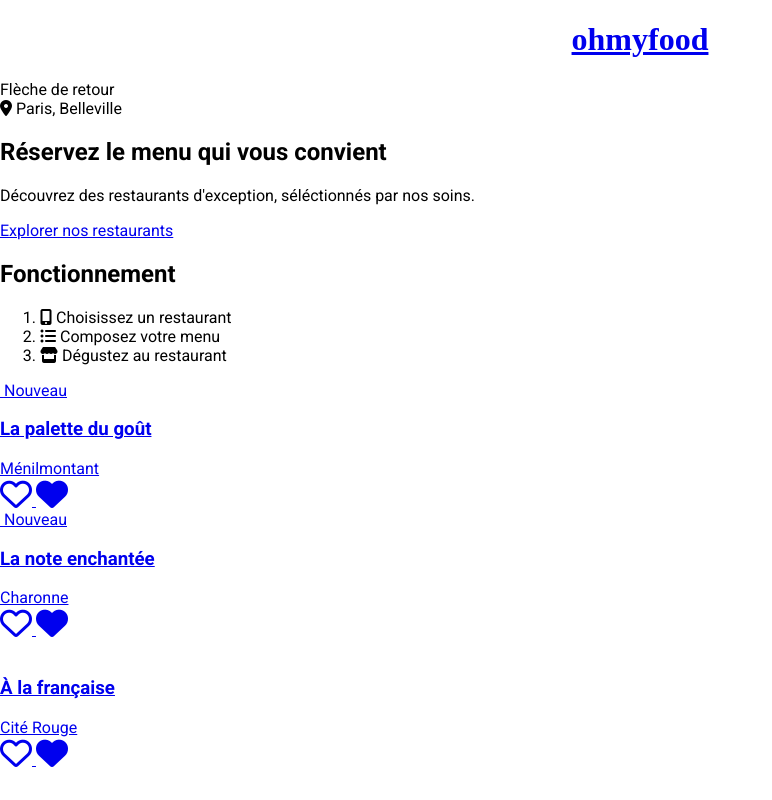
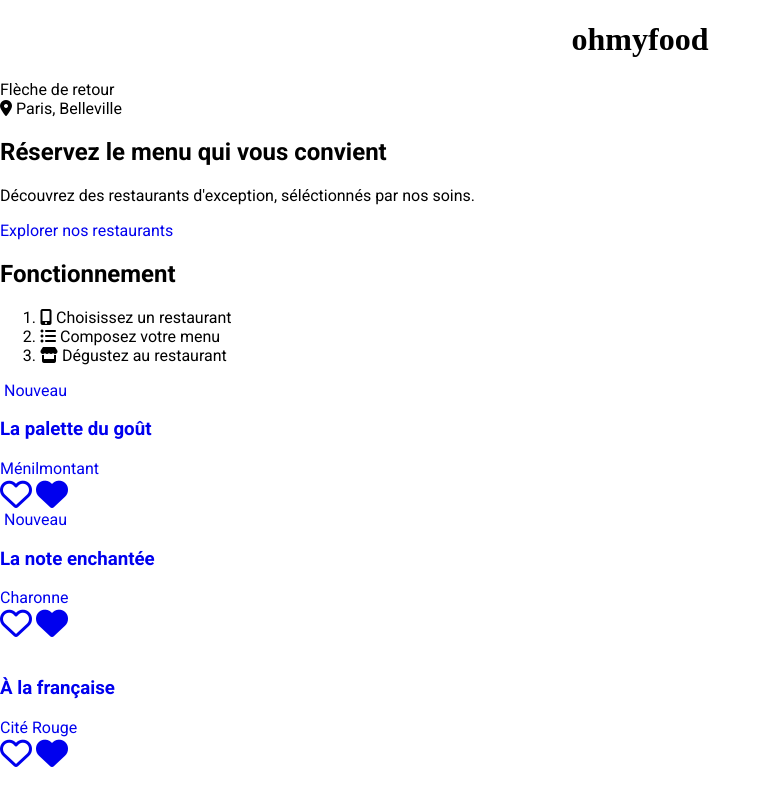
Before and after one commit to Yann-dv/Ohmyfood, a website: page index.html in a window 1280 px wide. Shown: the top 800 px of the page, without its empty margins (0-772 px from the left). Drawn offline with Linux system fonts and the light colour scheme; a web font is replaced by a local one.

Commit message:
Add decoration:none for links -global setting

```diff
--- a/sass/Base/base.scss
+++ b/sass/Base/base.scss
@@ -3,11 +3,21 @@
     margin: 0;
     font-family: 'Roboto', sans-serif;
     scroll-behavior: smooth;
+    & a{
+        text-decoration: none;
+        }
 }
+
 
 .header{
     &__logo{
     font-family: "Shrikhand", "cursive";
     text-align: center;
+    color: black;
+    /*text-decoration: none;*/
+    /*& a:visited{
+        color: black;
+        text-decoration: none;
+        }*/
     }
 }
```
Also changed, not shown: css/style.css, 1 other file.
